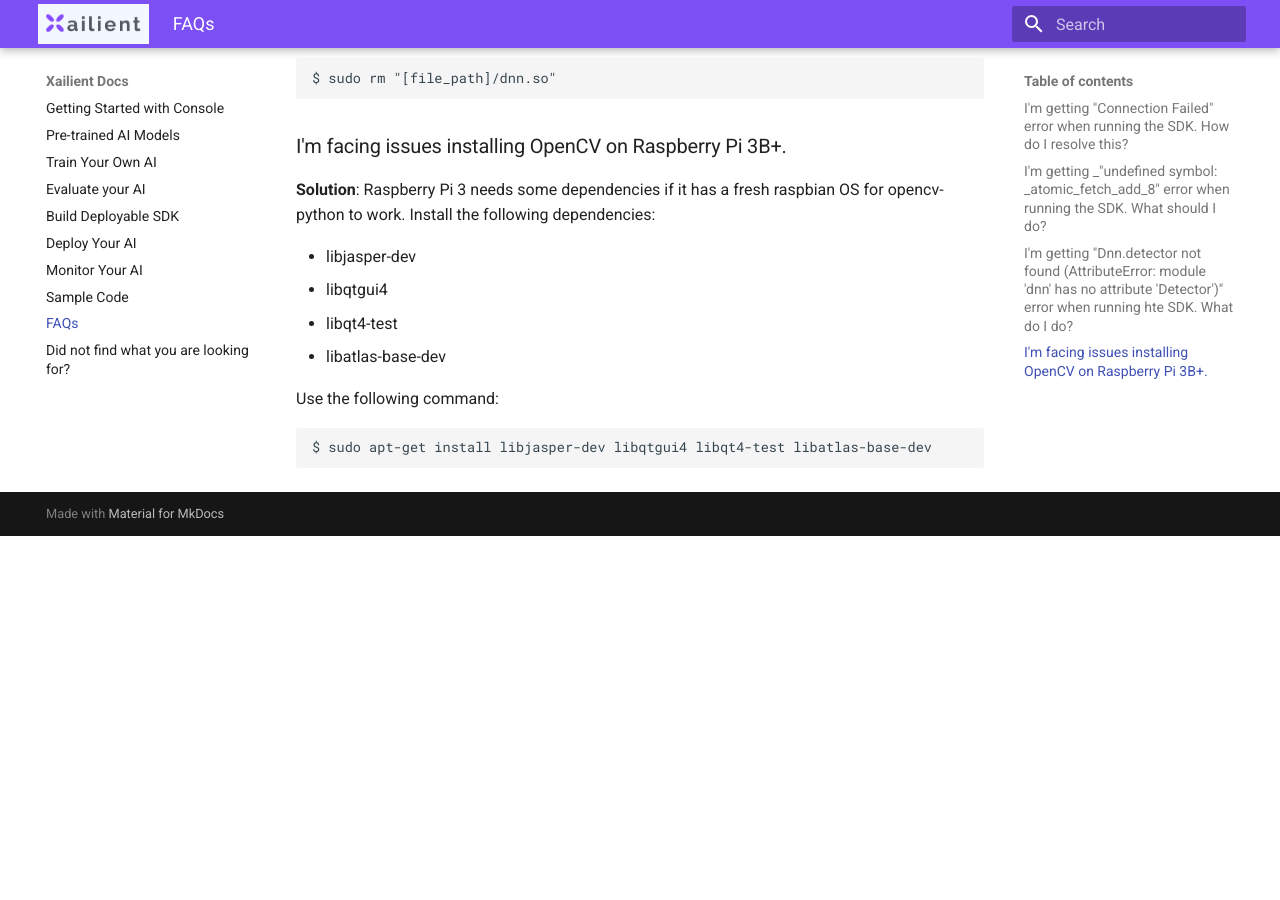
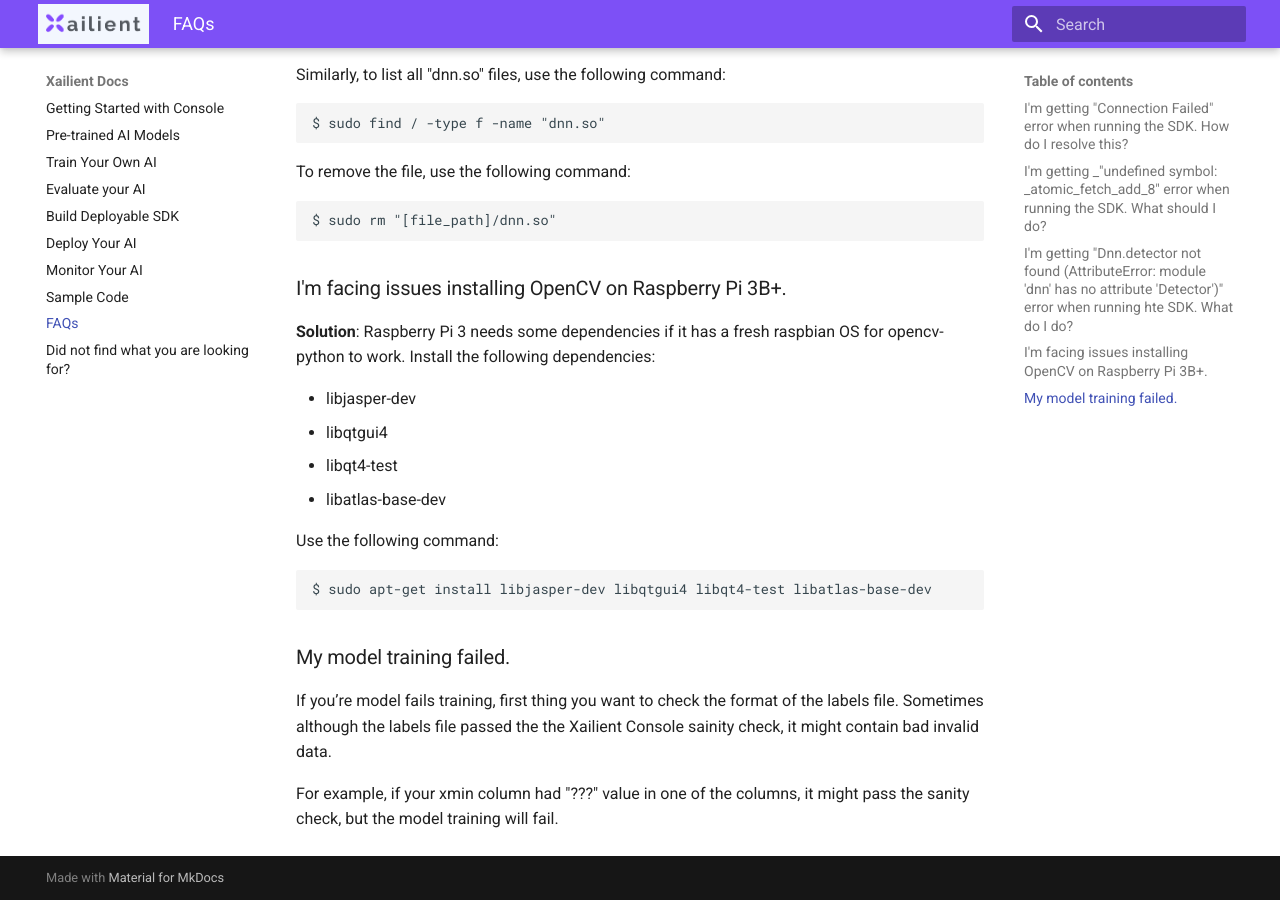
Before and after one commit to xailient-public/docs, an MkDocs documentation site: the page built from docs/faqs.md, in a window 1280 px wide and 900 px high, scrolled down 1138 px. Built offline with MkDocs 1.6.1 and Material for MkDocs 9.7.7, drawn with Linux system fonts in a browser that asks for light colours; before the commit the page ends 1674 px from its top, so only the background shows below that; some of the changed text lies outside the part shown.

Commit message:
Added FAQ

````diff
--- a/docs/faqs.md
+++ b/docs/faqs.md
@@ -16,6 +16,13 @@ __Solution:__ Install the correct version of OpenCV contrib.
 
 ```bash
 $ python3.7 -m pip install opencv-contrib-python==4.1.0.25
+```
+
+If you still face this issue, add __LD_PRELOAD=/usr/lib/arm-linux-gnueabihf/libatomic.so.1__ to bash.rc file in the Pi.
+
+```bash
+$ export LD_PRELOAD=/usr/lib/arm-linux-gnueabihf/libatomic.so.1
+
 ```
 
 ### I'm getting _"Dnn.detector not found (AttributeError: module 'dnn' has no attribute 'Detector')"_ error when running hte SDK. What do I do?
@@ -61,3 +68,9 @@ Use the following command:
 ```bash
 $ sudo apt-get install libjasper-dev libqtgui4 libqt4-test libatlas-base-dev
 ```
+
+### My model training failed.
+
+If you’re model fails training, first thing you want to check the format of the labels file. Sometimes although the labels file passed the the Xailient Console sainity check, it might contain bad invalid data.
+
+For example, if your xmin column had "???" value in one of the columns, it might pass the sanity check, but the model training will fail.
````
